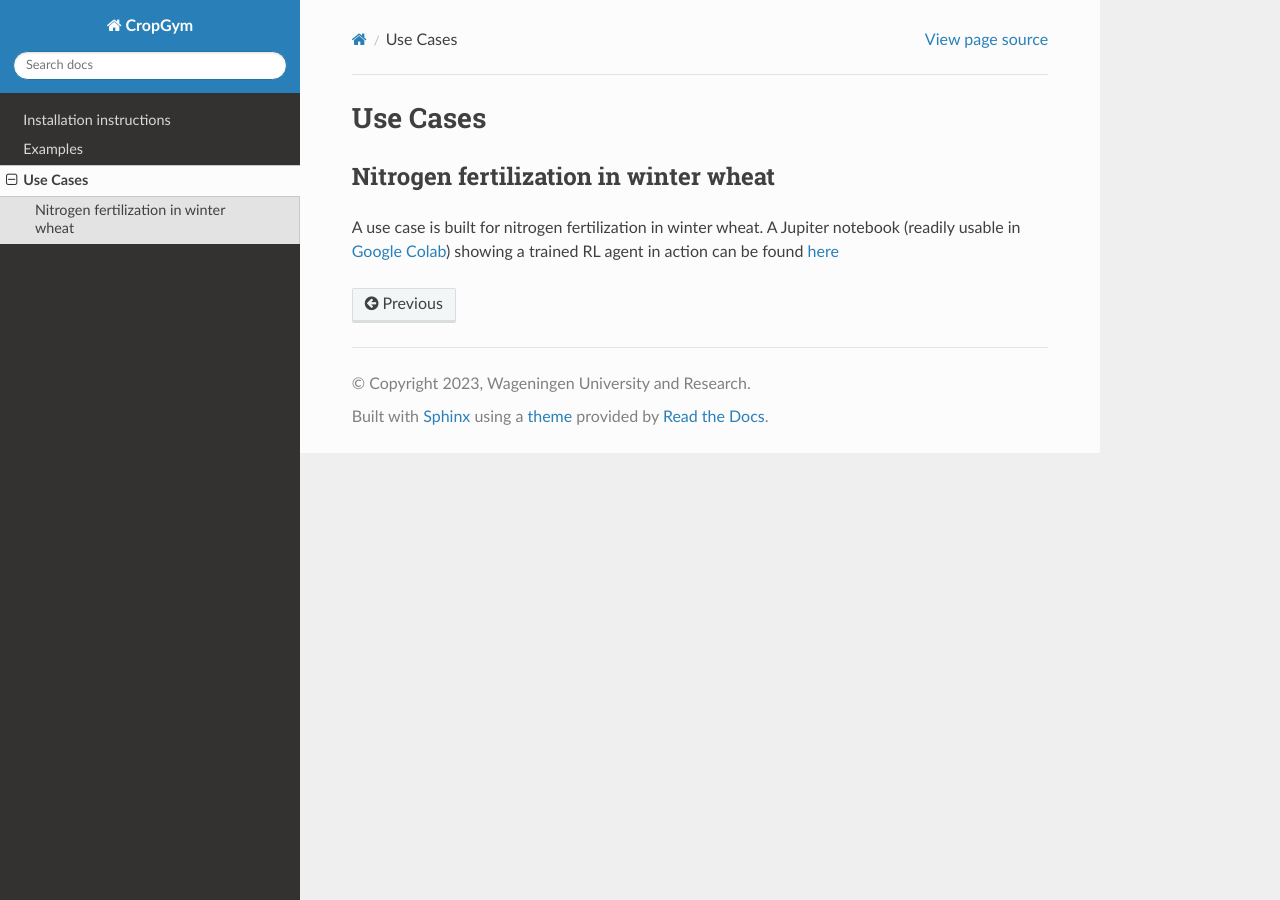
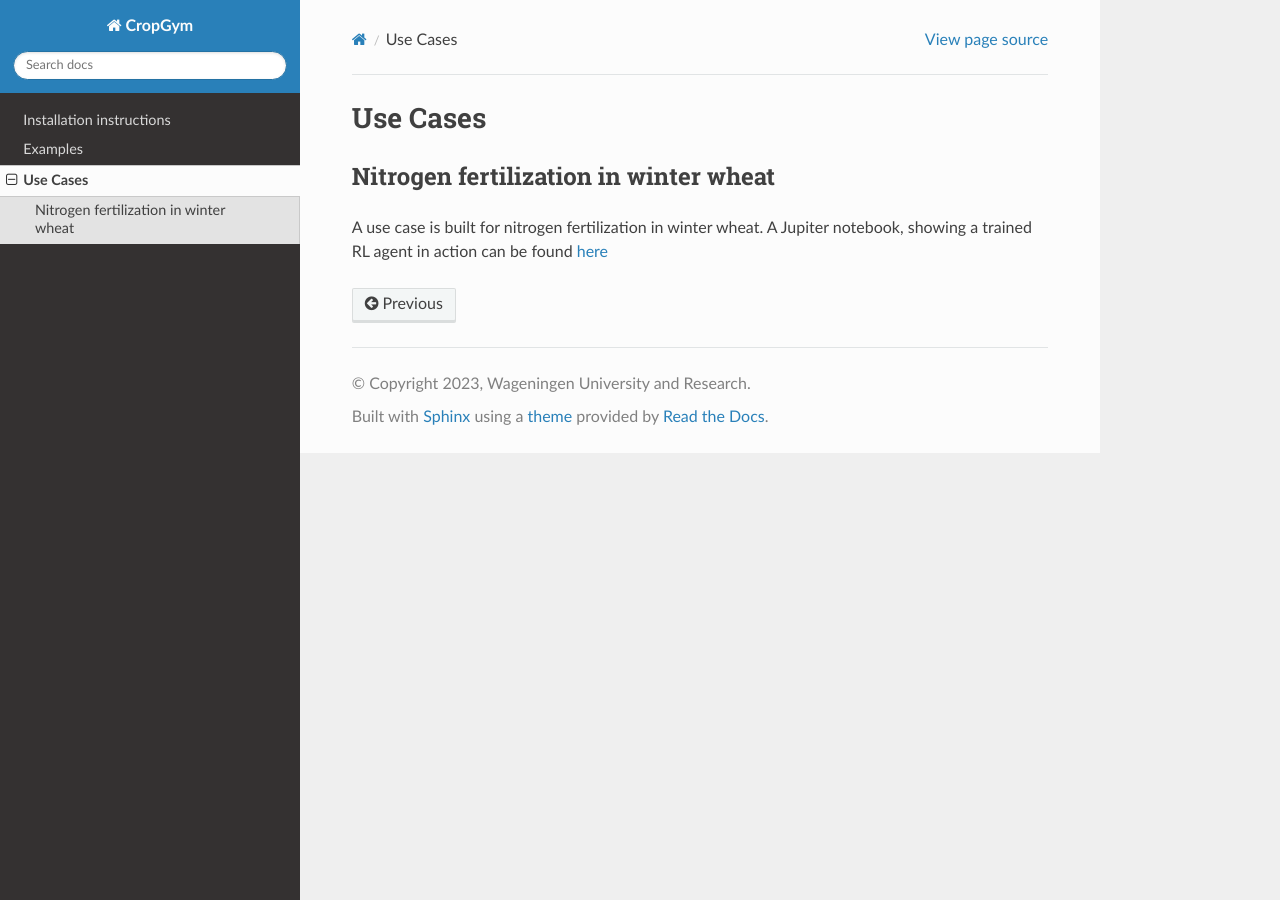
Before and after one commit to BigDataWUR/PCSE-Gym, a Sphinx documentation site: the page built from doc/usecases.rst, in a window 1280 px wide. Built offline with Sphinx 7.4.7 and the Read the Docs theme 2.0.0, drawn with Linux system fonts in a browser that asks for light colours.

```diff
--- a/doc/usecases.rst
+++ b/doc/usecases.rst
@@ -6,7 +6,6 @@ Use Cases
 Nitrogen fertilization in winter wheat
 **************************************
 A use case is built for nitrogen fertilization in winter wheat. A
-Jupiter notebook (readily usable in `Google
-Colab <https://colab.research.google.com/>`__) showing a trained RL
+Jupiter notebook, showing a trained RL
 agent in action can be found
-`here <https://github.com/BigDataWUR/PCSE-Gym/blob/master/notebooks/nitrogen-winterwheat/results_paper.ipynb>`__
+`here <https://colab.research.google.com/github/BigDataWUR/PCSE-Gym/blob/master/notebooks/nitrogen-winterwheat/results_paper.ipynb>`__
```
Also changed, not shown: 6 other files.
